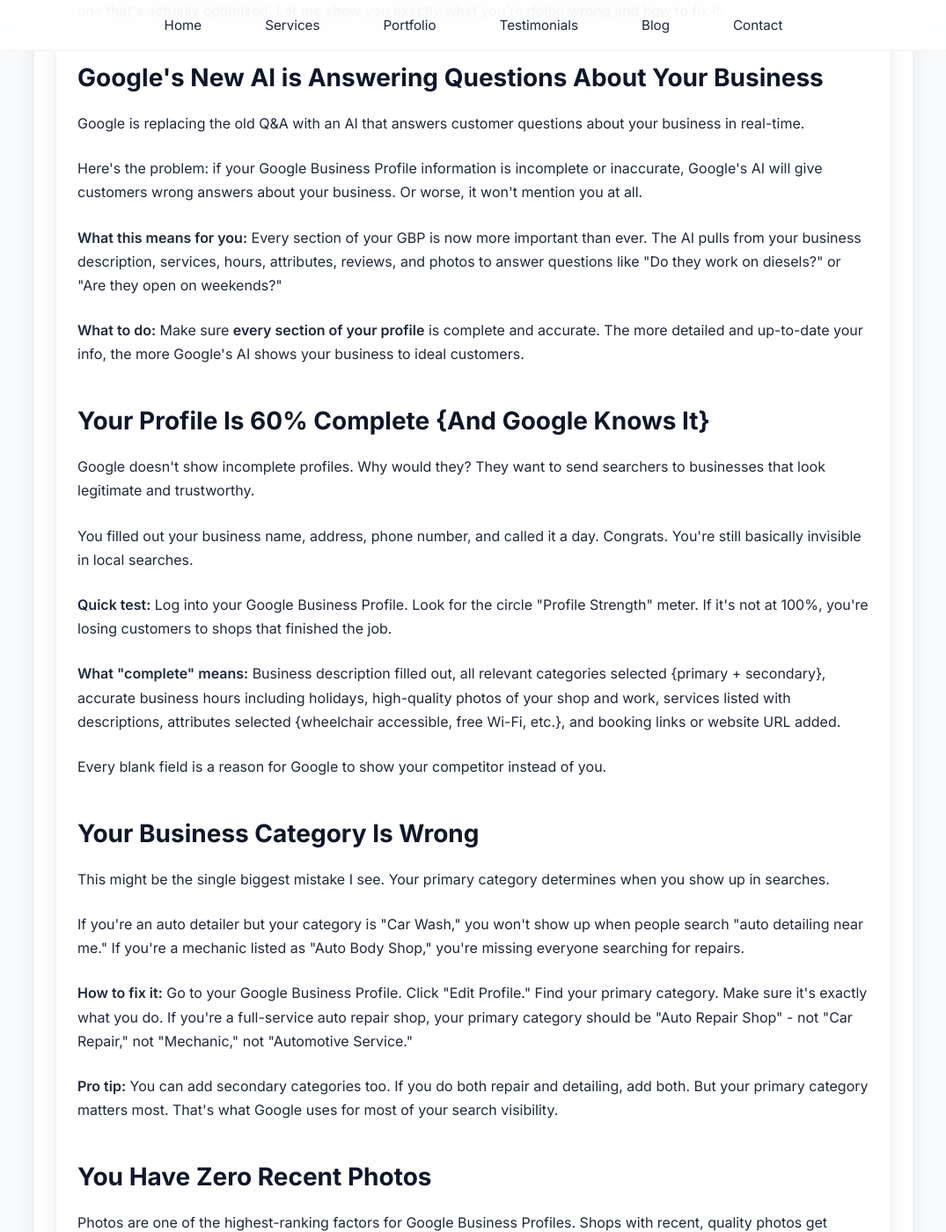
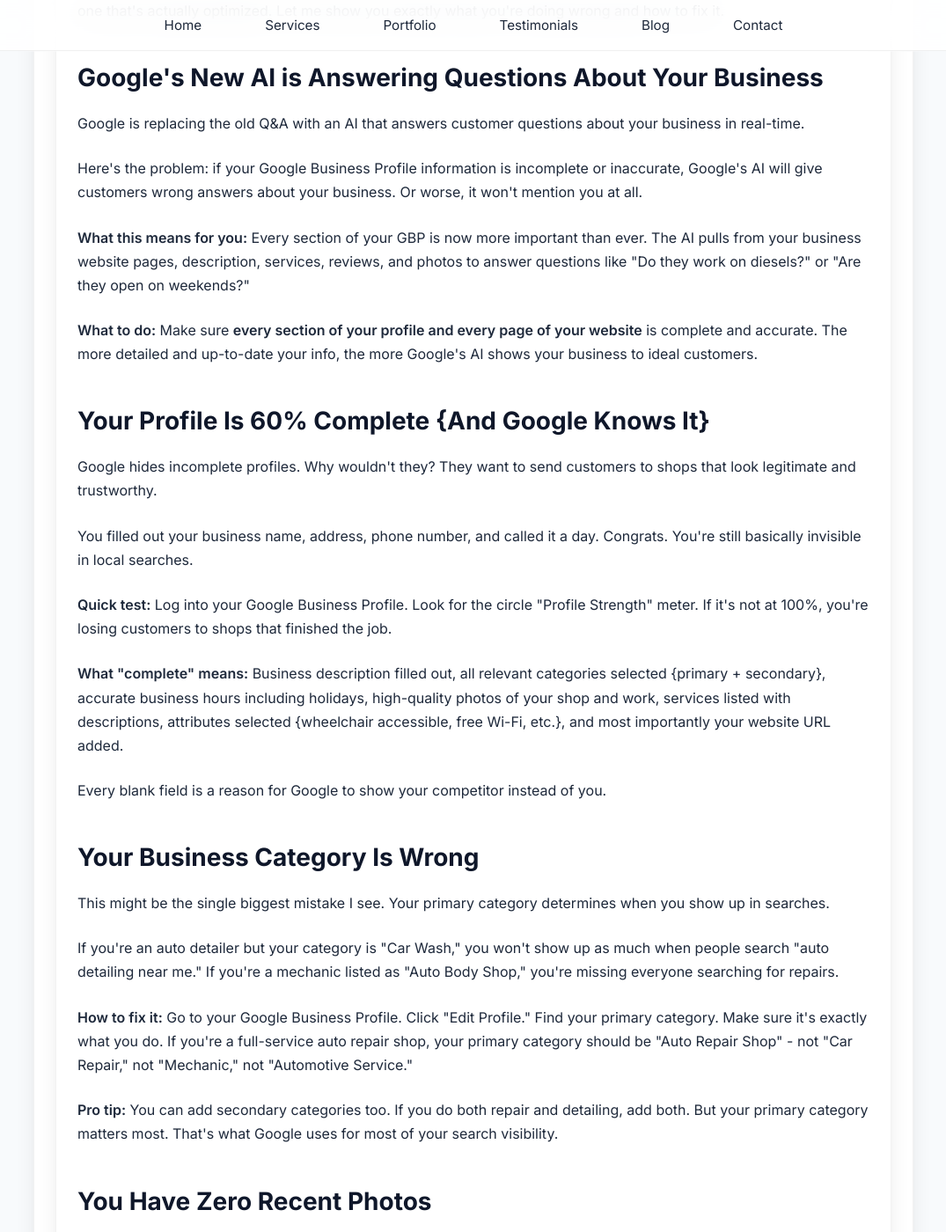
Before and after one commit to JamesBrownR/MeetingSurge, a Jekyll site: the page built from _posts/2026-01-08-service-page-mistakes.md, in a window 1280 px wide and 1400 px high, scrolled down 898 px. Shown: the whole window at 88% size, without its empty margins (102-1177 px from the left). Built offline with Jekyll 4.4.1, drawn with Linux system fonts in a browser that asks for light colours; some of the changed text lies outside the part shown.

Commit message:
Update 2026-01-08-service-page-mistakes.md

```diff
--- a/_posts/2026-01-08-service-page-mistakes.md
+++ b/_posts/2026-01-08-service-page-mistakes.md
@@ -14,24 +14,24 @@
    <h2>Google's New AI is Answering Questions About Your Business</h2>
 <p>Google is replacing the old Q&A with an AI that answers customer questions about your business in real-time.</p>
 <p>Here's the problem: if your Google Business Profile information is incomplete or inaccurate, Google's AI will give customers wrong answers about your business. Or worse, it won't mention you at all.</p>
-<p><strong>What this means for you:</strong> Every section of your GBP is now more important than ever. The AI pulls from your business description, services, hours, attributes, reviews, and photos to answer questions like "Do they work on diesels?" or "Are they open on weekends?"</p>
-<p><strong>What to do:</strong> Make sure <strong>every section of your profile</strong> is complete and accurate. The more detailed and up-to-date your info, the more Google's AI shows your business to ideal customers.</p>
+<p><strong>What this means for you:</strong> Every section of your GBP is now more important than ever. The AI pulls from your business website pages, description, services, reviews, and photos to answer questions like "Do they work on diesels?" or "Are they open on weekends?"</p>
+<p><strong>What to do:</strong> Make sure <strong>every section of your profile and every page of your website</strong> is complete and accurate. The more detailed and up-to-date your info, the more Google's AI shows your business to ideal customers.</p>
 
 <h2>Your Profile Is 60% Complete {And Google Knows It}</h2>
-    <p>Google doesn't show incomplete profiles. Why would they? They want to send searchers to businesses that look legitimate and trustworthy.</p>
+    <p>Google hides incomplete profiles. Why wouldn't they? They want to send customers to shops that look legitimate and trustworthy.</p>
     <p>You filled out your business name, address, phone number, and called it a day. Congrats. You're still basically invisible in local searches.</p>
     <p><strong>Quick test:</strong> Log into your Google Business Profile. Look for the circle "Profile Strength" meter. If it's not at 100%, you're losing customers to shops that finished the job.</p>
-    <p><strong>What "complete" means:</strong> Business description filled out, all relevant categories selected {primary + secondary}, accurate business hours including holidays, high-quality photos of your shop and work, services listed with descriptions, attributes selected {wheelchair accessible, free Wi-Fi, etc.}, and booking links or website URL added.</p>
+    <p><strong>What "complete" means:</strong> Business description filled out, all relevant categories selected {primary + secondary}, accurate business hours including holidays, high-quality photos of your shop and work, services listed with descriptions, attributes selected {wheelchair accessible, free Wi-Fi, etc.}, and most importantly your website URL added.</p>
     <p>Every blank field is a reason for Google to show your competitor instead of you.</p>
 
     <h2>Your Business Category Is Wrong</h2>
     <p>This might be the single biggest mistake I see. Your primary category determines when you show up in searches.</p>
-    <p>If you're an auto detailer but your category is "Car Wash," you won't show up when people search "auto detailing near me." If you're a mechanic listed as "Auto Body Shop," you're missing everyone searching for repairs.</p>
+    <p>If you're an auto detailer but your category is "Car Wash," you won't show up as much when people search "auto detailing near me." If you're a mechanic listed as "Auto Body Shop," you're missing everyone searching for repairs.</p>
     <p><strong>How to fix it:</strong> Go to your Google Business Profile. Click "Edit Profile." Find your primary category. Make sure it's exactly what you do. If you're a full-service auto repair shop, your primary category should be "Auto Repair Shop" - not "Car Repair," not "Mechanic," not "Automotive Service."</p>
     <p><strong>Pro tip:</strong> You can add secondary categories too. If you do both repair and detailing, add both. But your primary category matters most. That's what Google uses for most of your search visibility.</p>
 
     <h2>You Have Zero Recent Photos</h2>
-    <p>Photos are one of the highest-ranking factors for Google Business Profiles. Shops with recent, quality photos get significantly more clicks and calls.</p>
+    <p>Photos are one of the highest-ranking factors for Google Business Profiles. Shops with recent, quality photos get way more clicks and calls.</p>
     <p>But I see profiles with three blurry photos from 2019. Or worse, no photos at all... leaving the generic Street View image of your building.</p>
     <p>Google wants fresh content. If your most recent photo is two years old, Google assumes you're not active {possibly even closed}.</p>
     <p><strong>What you need to upload:</strong> Exterior of your shop {so customers can find you}, your waiting area or customer lounge, your service bays, your team at work, before/after shots of repairs or details, any specialized equipment, and photos of satisfied customers picking up their vehicles {with permission}.</p>
@@ -40,7 +40,7 @@
 
     <h2>You're Not Responding to Reviews</h2>
     <p>When someone leaves you a review {good or bad} and you ignore it, you're telling Google and potential customers you don't care about feedback.</p>
-    <p>Google actually tracks response rates. Businesses that respond to reviews rank higher than businesses that don't.</p>
+    <p>Google tracks if you respond and how soon you do it. Businesses that respond to ALL reviews FAST rank higher than businesses that do just one.</p>
     <p><strong>What to do:</strong> Respond to every single review within 24 hours. Every. Single. One.</p>
     <p><strong>For positive reviews:</strong> "Thanks [Name]! We're glad we could help with your [service]. See you next time!" Keep it short, personal, and genuine.</p>
     <p><strong>For negative reviews:</strong> Stay professional. Acknowledge the issue. Offer to fix it. Take it offline. "Thanks for the feedback, [Name]. We take every customer's experience seriously. Please give us a call at [phone] so we can make this right."</p>
@@ -56,10 +56,10 @@
     <p>Nothing kills trust faster than showing up to a shop that's supposed to be open and finding it closed.</p>
     <p>If your hours are wrong on Google, customers will try your competitor instead. And if you don't have special hours listed {holidays, after-hours emergency service}, you're missing calls.</p>
     <p><strong>What to update:</strong> Regular business hours for every day. Special hours for holidays {update these in advance}. If you offer emergency service, add that with a note. If you have different hours for certain services {like after-hours drop-off}, include that.</p>
-    <p>And here's the big one: update your hours in real-time if you have to close unexpectedly. Google lets you mark your business as "Temporarily Closed" or adjust hours immediately. Use it.</p>
+    <p>And here's the big one: update your hours in real-time if you have to close unexpectedly. Google lets you mark your business as "Temporarily Closed". Use it.</p>
 
     <h2>You're Not Using Google Posts</h2>
-    <p>Google Posts are free advertising that most shops completely ignore. They appear right in your Business Profile, take up space in search results, and signal to Google that you're an active business.</p>
+    <p>Google Posts are free advertising most shops completely ignore. They appear right in your Business Profile, take up space in search results, and signal to Google that you're an active business.</p>
     <p><strong>What to post:</strong> Special offers or promotions, new services you've added, seasonal reminders {winter tire checks, AC tune-ups}, holiday hours, customer appreciation events, or hiring announcements.</p>
     <p><strong>How often:</strong> At least once a week. More is better. If you're not posting regularly, your profile looks dead.</p>
     <p>Posts don't need to be long. A photo, 2-3 sentences, and a call-to-action button {Call Now, Book, Learn More} is perfect.</p>
@@ -79,13 +79,13 @@
     <h2>What to Fix Right Now</h2>
     <p>Don't try to fix everything at once. Start with the highest-impact changes:</p>
     <p><strong>This week:</strong> Make sure your business category is correct. Upload 10 new, quality photos. Respond to all unanswered reviews.</p>
-    <p><strong>This month:</strong> Complete every section of your profile to 100%. Add all your services with descriptions. Start posting weekly updates. Set up messaging and Q&A.</p>
+    <p><strong>This month:</strong> Complete every section of your profile to 100%. Add all your services with descriptions. Start posting weekly updates.</p>
     <p><strong>Ongoing:</strong> Ask for new reviews every single week. Upload new photos monthly. Respond to all reviews within 24 hours. Post weekly updates.</p>
 
     <h2>The Bottom Line</h2>
     <p>Your Google Business Profile is free advertising that works 24/7. But only if you use it right.</p>
-    <p>Most auto shops claim their profile and forget about it. That's why your competitors are getting the calls. They didn't stop at claiming. They optimized it, maintained it, and now they're ranking above you.</p>
-    <p>The good news? This is all fixable. You don't need to hire an expensive agency. You don't need technical skills. You just need to follow this checklist and actually do the work.</p>
+    <p>Your competitors are getting calls because they didn't stop at claiming. They add detailed information, respond to customers, update photos and now they're ranking above you.</p>
+    <p>The good news? This is all fixable. You don't need to hire an expensive agency. You don't need technical skills. You just need to follow this checklist and do the work.</p>
     <p>Complete your profile. Upload photos. Get reviews. Post updates. Respond to customers. Do this consistently and watch your ranking improve.</p>
 
     </article>
```
